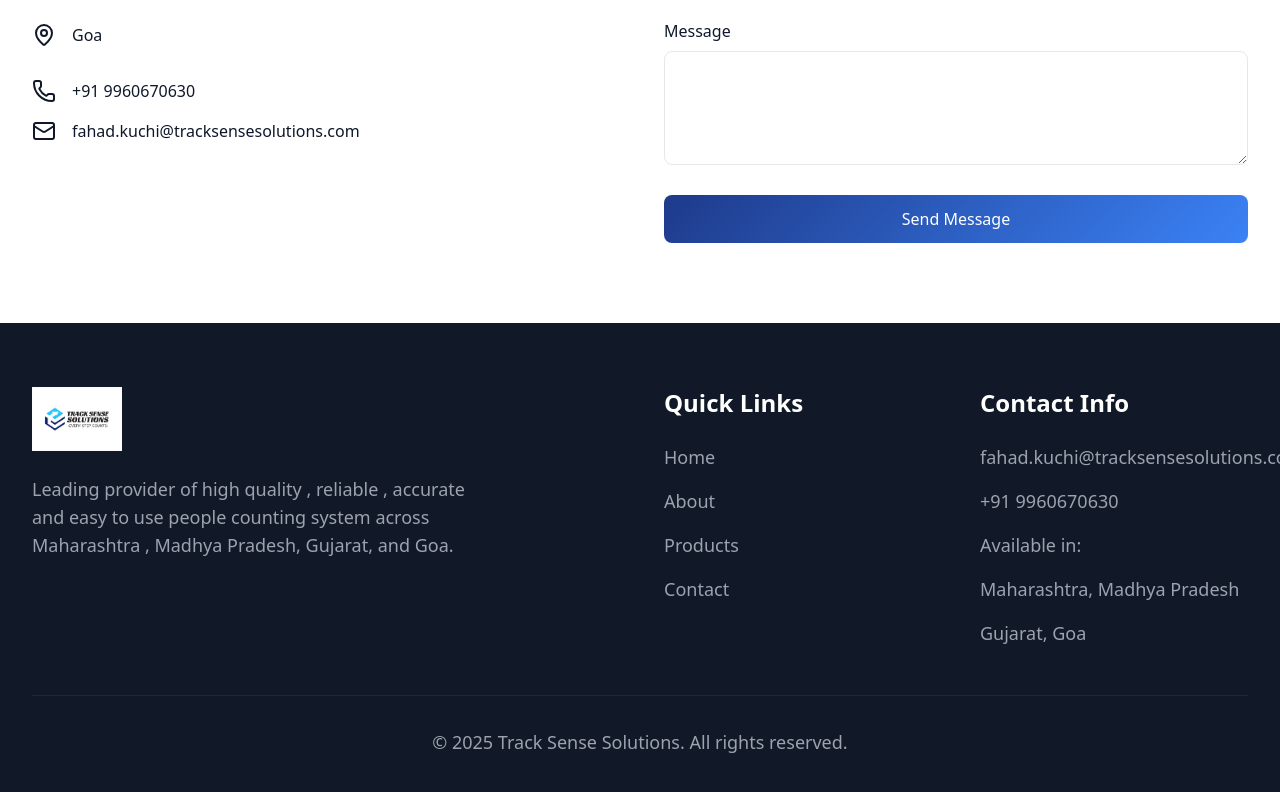
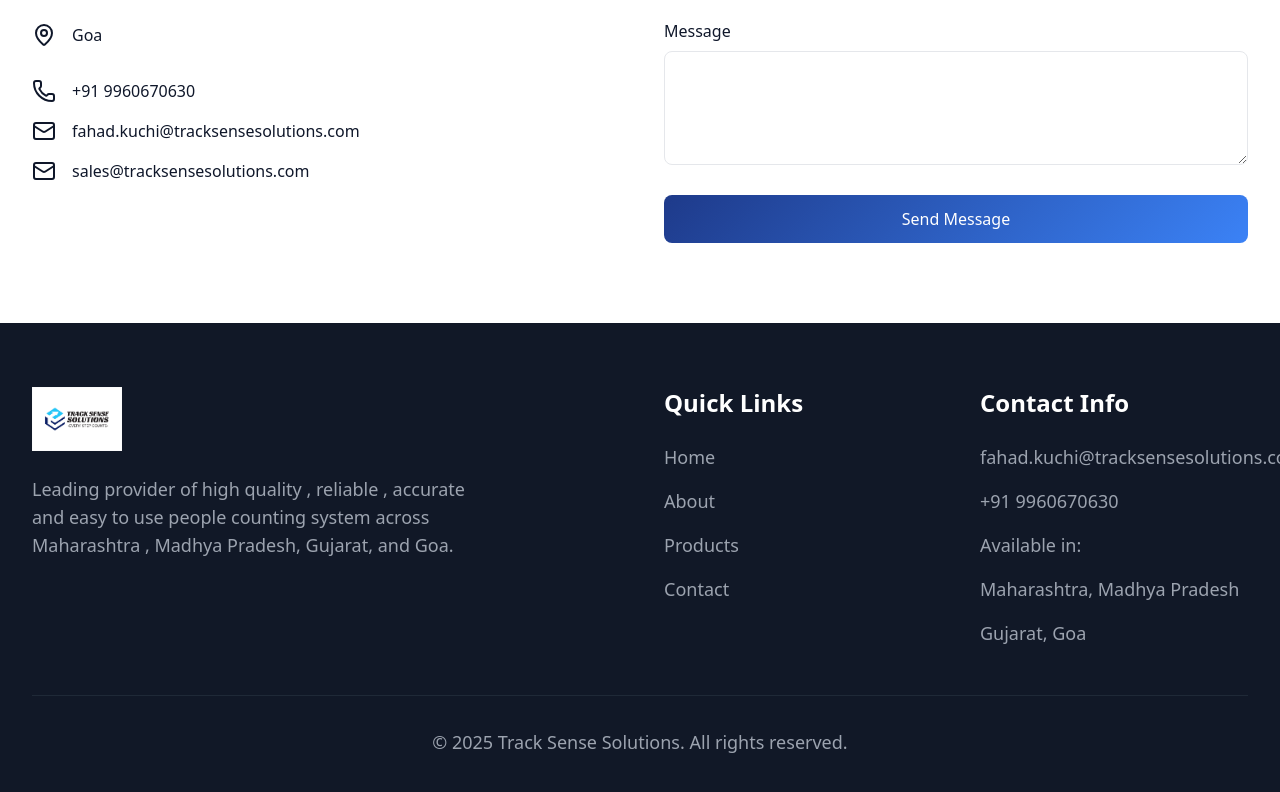
Before and after one commit to samirsk03/trackSenceSolution, a React (Vite) app: page / in a window 1280 px wide. Shown: the part 5229-6021 px from the top of the page. Built offline with nearby package versions, Linux system fonts and the light colour scheme; the HTML template or start-up script is replaced by a standard one.

Commit message:
Update Contact.jsx
added email

```diff
--- a/src/components/Contact.jsx
+++ b/src/components/Contact.jsx
@@ -65,6 +65,11 @@
                 <Mail className="text-primary w-5 h-5 sm:w-6 sm:h-6" />
                 <span className="text-sm sm:text-base">fahad.kuchi@tracksensesolutions.com</span>
               </div>
+              <div className="flex items-center gap-4">
+                <Mail className="text-primary w-5 h-5 sm:w-6 sm:h-6" />
+                <span className="text-sm sm:text-base">sales@tracksensesolutions.com</span>
+
+              </div>
             </div>
           </div>
 
```
